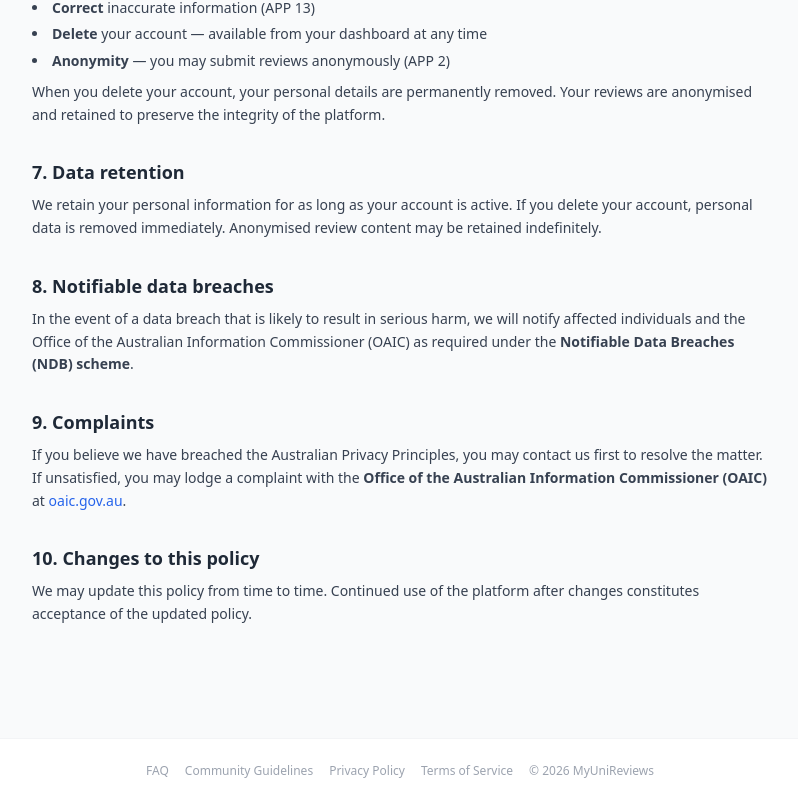
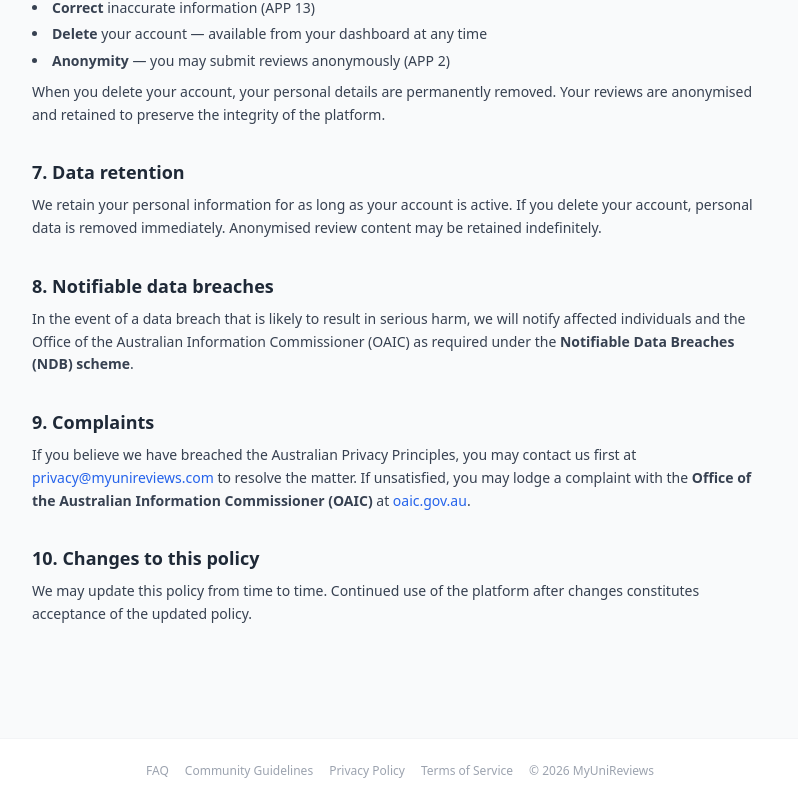
Before and after one commit to luci5488/myunireviews, a Next.js app in the folder frontend/: page /privacy in a window 1280 px wide. Shown: the part 1268-2071 px from the top of the page, without its empty margins (240-1038 px from the left). Built offline with nearby package versions, Linux system fonts and the light colour scheme; no server answers.

Commit message:
fix: update privacy and terms dates, add contact email

```diff
--- a/frontend/src/app/privacy/page.tsx
+++ b/frontend/src/app/privacy/page.tsx
@@ -1,5 +1,5 @@
 export default function PrivacyPolicyPage() {
-  const updated = '19 April 2026';
+  const updated = '26 May 2026';
 
   return (
     <div className="max-w-3xl mx-auto px-4 py-12">
@@ -77,7 +77,7 @@ export default function PrivacyPolicyPage() {
 
         <section>
           <h2 className="text-lg font-semibold text-gray-800 dark:text-gray-200 mb-2">9. Complaints</h2>
-          <p>If you believe we have breached the Australian Privacy Principles, you may contact us first to resolve the matter. If unsatisfied, you may lodge a complaint with the <strong>Office of the Australian Information Commissioner (OAIC)</strong> at <a href="https://www.oaic.gov.au" className="text-blue-600 hover:underline" target="_blank" rel="noreferrer">oaic.gov.au</a>.</p>
+          <p>If you believe we have breached the Australian Privacy Principles, you may contact us first at <a href="mailto:privacy@myunireviews.com" className="text-blue-600 hover:underline">privacy@myunireviews.com</a> to resolve the matter. If unsatisfied, you may lodge a complaint with the <strong>Office of the Australian Information Commissioner (OAIC)</strong> at <a href="https://www.oaic.gov.au" className="text-blue-600 hover:underline" target="_blank" rel="noreferrer">oaic.gov.au</a>.</p>
         </section>
 
         <section>
--- a/frontend/src/app/terms/page.tsx
+++ b/frontend/src/app/terms/page.tsx
@@ -1,5 +1,5 @@
 export default function TermsOfServicePage() {
-  const updated = '19 April 2026';
+  const updated = '26 May 2026';
 
   return (
     <div className="max-w-3xl mx-auto px-4 py-12">
```
